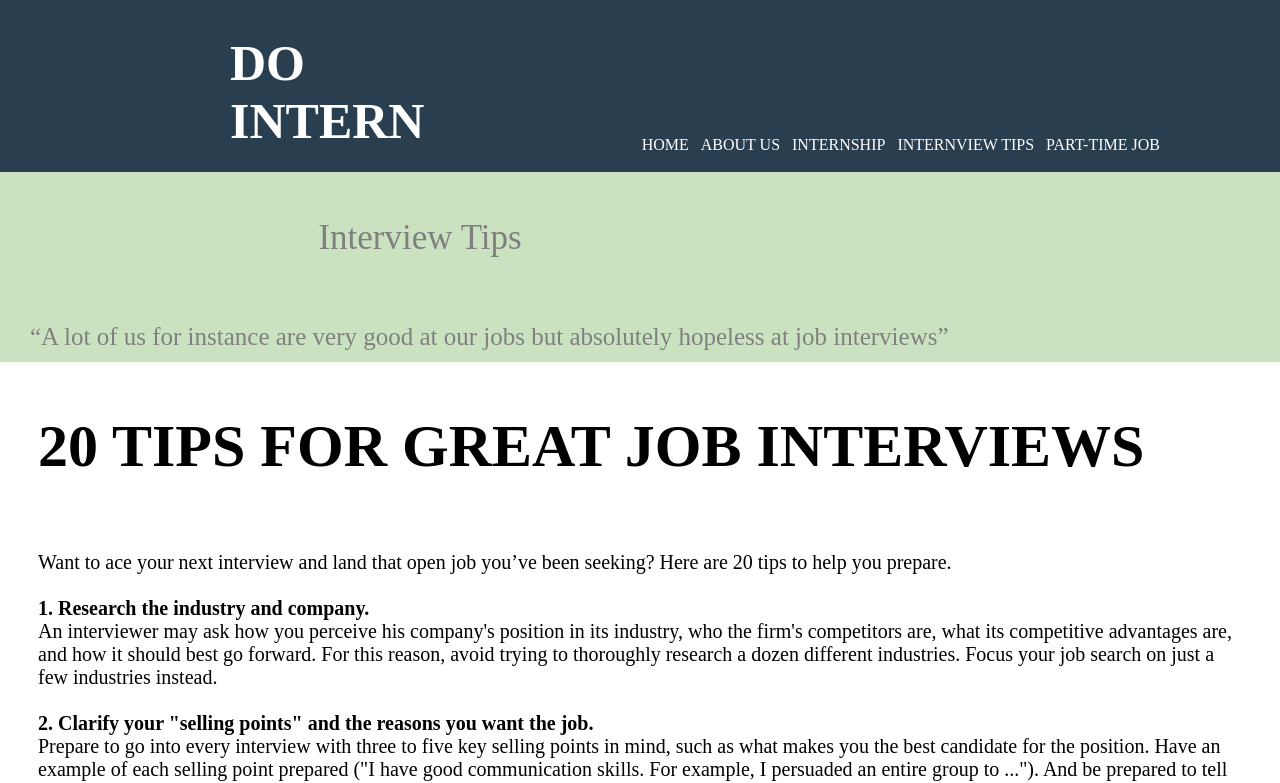
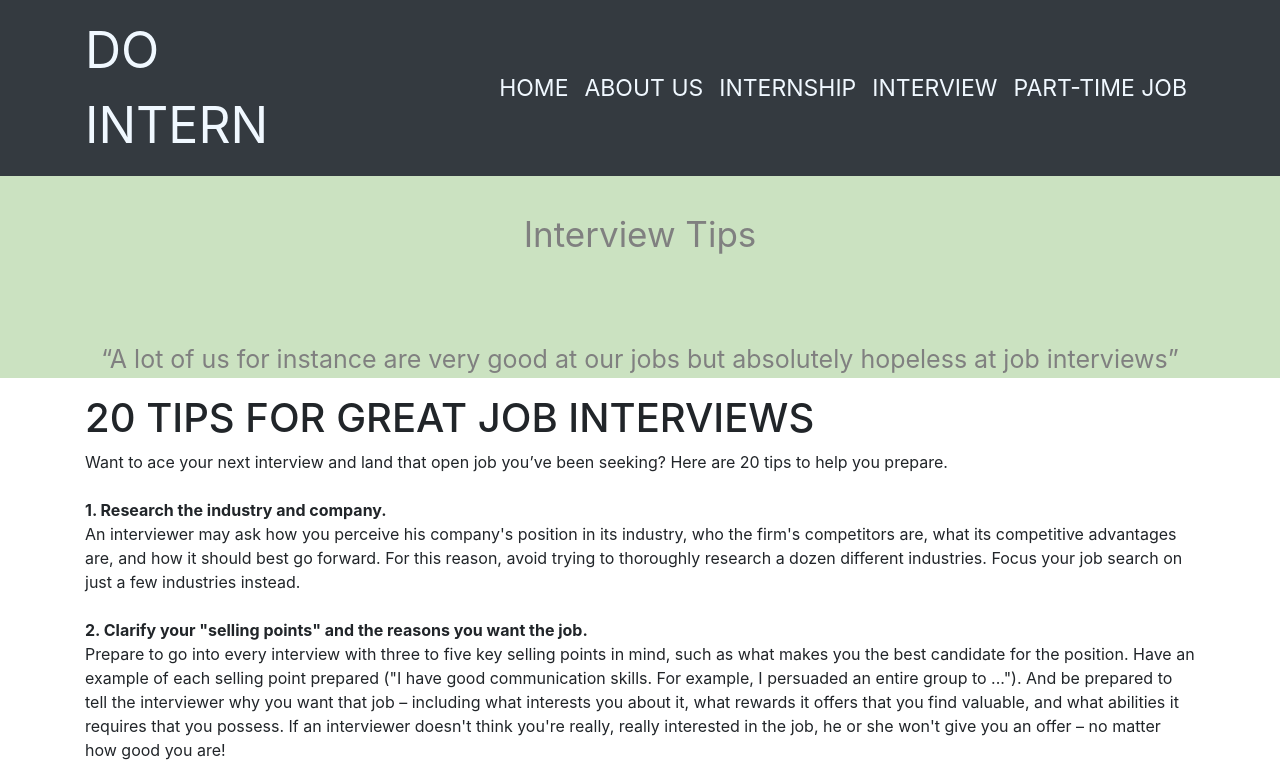
Before and after one commit to souravku34/project, a plain HTML site: page index4.html in a window 1280 px wide. Shown: the top 783 px of the page. Drawn offline with nearby package versions, Linux system fonts and the light colour scheme.

Commit message:
Update index4.html

```diff
--- a/index4.html
+++ b/index4.html
@@ -1,18 +1,49 @@
-<html>
+<!DOCTYPE html>
+<html lang="en">
 <head>
-	<link rel="stylesheet" type="text/css"  href="sec.css">
+    <meta charset="utf-8">
+    <meta name="viewport" content="width=device-width, initial-scale=1">
+    <link rel="stylesheet" href="https://maxcdn.bootstrapcdn.com/bootstrap/4.4.1/css/bootstrap.min.css">
+    <script src="https://ajax.googleapis.com/ajax/libs/jquery/3.4.1/jquery.min.js"></script>
+    <script src="https://cdnjs.cloudflare.com/ajax/libs/popper.js/1.16.0/umd/popper.min.js"></script>
+    <script src="https://maxcdn.bootstrapcdn.com/bootstrap/4.4.1/js/bootstrap.min.js"></script>
+    <title>INTERVIEW TIPS</title>
 </head>
-<title>	Interview tips</title>
 <body>
-<div class="asd">
-<h1 class="praa"><a href="index.html">do <br>intern</a></h1>
-<p class="wer"><a href="index.html">home</a>&nbsp;&nbsp;&nbsp;<a href="index2.html">about us</a>&nbsp;&nbsp;&nbsp;<a href="index3.html">internship</a>&nbsp;&nbsp;&nbsp;<a href="index4.html">internview tips</a>&nbsp;&nbsp;&nbsp;<a href="index5.html">part-time job</a></p>
+    <nav class="navbar navbar-expand-sm navbar-dark bg-dark">
+		<div class="container">
+		<a href="index1.html" class="navbar-brand" style="font-size:50px; color: aliceblue;">DO<br>INTERN</a>
+		<button class="navbar-toggler btn-primary" data-toggle="collapse" data-target="#navbaraid">
+			<span class="navbar-toggler-icon"></span>
+		</button>
+		<div class="collapse navbar-collapse" id="navbaraid">
+		<ul class="navbar-nav text-center ml-auto">
+			<li class="nav-item">
+				<a href="index1.html" class="nav-link" style="font-size: 23px; color: aliceblue;">HOME</a>
+			</li>
+			<li class="nav-item">
+				<a href="page2.html" class="nav-link" style="font-size: 23px; color: aliceblue;">ABOUT US</a>
+			</li>
+			<li class="nav-item">
+				<a href="page3.html" class="nav-link" style="font-size: 23px; color: aliceblue;">INTERNSHIP</a>
+			</li>
+			<li class="nav-item">
+				<a href="page4.html" class="nav-link" style="font-size: 23px; color: aliceblue;">INTERVIEW</a>
+			</li>
+            <li class="nav-item">
+				<a href="page5.html" class="nav-link" style="font-size: 23px; color: aliceblue;">PART-TIME JOB</a>
+			</li>
+		</ul>
+	</div>
+	</div>
+</nav>
+<div style="background-color:#cbe2c1;">
+    <div class="container" style="padding-top: 2em;"><p class="text-center"style="color:grey; font-size:35px;">Interview Tips</p></div>
+    <div class="container"style="padding-top: 4em;"><p class="text-center" style="color:grey; font-size: 25px;">“A lot of us for instance are very good at our jobs but absolutely hopeless at job interviews”
+    </p></div>
 </div>
-<div class="qaz">
-<p  style="float:right;">Interview tips</p>
-<p class="wsx" style="float:left;">“A lot of us for instance are very good at our jobs but absolutely hopeless at job interviews”
-</p>
-</div><br><h1>20 TIPS FOR GREAT JOB INTERVIEWS</h1>
+<div class="container">
+<h1>20 TIPS FOR GREAT JOB INTERVIEWS</h1>
 <p class="edc">Want to ace your next interview and land that open job you’ve been seeking? Here are 20 tips to help you prepare.<br><br>
 <b>1. Research the industry and company.</b><br>
 An interviewer may ask how you perceive his company's position in its industry, who the firm's competitors are, what its competitive advantages are, and how it should best go forward. For this reason, avoid trying to thoroughly research a dozen different industries. Focus your job search on just a few industries instead.<br><br>
@@ -88,13 +119,33 @@ To write a good thank-you note, you'll need to take time after each interview to
 If you've had a bad interview for a job that you truly think would be a great fit for you (not just something you want badly), don't give up! Write a note, send an email, or call the interviewer to let him or her know that you think you did a poor job of communicating why you think this job would be a good match. Reiterate what you have to offer the company, and say that you'd like an opportunity to contribute. Whether this strategy will get you a job offer depends on the company and on you. But one thing's for sure: If you don't try, your chances are exactly zero. We've seen this approach work on numerous occasions, and we encourage you to give it that last shot.<br><br>
 
 If you follow the above 20 strategies, you'll be as prepared as any candidate an interviewer has ever seen. Check out our Open Jobs to start your new career today. Good luck!<br><br></p>
-<div class="fadiv">
-<p class="ftdiv"">
-&copy; Do Intern
-<span  class="fdiv">
-<a href="index.html">home</a>&nbsp;&nbsp;<a href="index2.html">about us</a>&nbsp;&nbsp;<a href="index3.html">internship</a>&nbsp;&nbsp;<a href="index4.html">internview tips</a>&nbsp;&nbsp;<a href="index5.html">part-time job</a>
-</span>
-</p>
+</div>
+<div>
+    <nav class="navbar navbar-expand-lg navbar-dark bg-dark">
+        <div class="container">
+            <!-- <a class="navbar-brand" href="#">Navbar</a> -->
+            <p style="color: #cce6ff">© Do Intern</p>
+
+            <ul class="navbar-nav text-center ml-auto">
+                <li class="nav-item">
+                    <a href="#" class="nav-link">HOME</a>
+                </li>
+                <li class="nav-item">
+                    <a href="#" class="nav-link" >ABOUT US</a>
+                </li>
+                <li class="nav-item">
+                    <a href="#" class="nav-link" >INTERNSHIP</a>
+                </li>
+                <li class="nav-item">
+                    <a href="#" class="nav-link" >INTERVIEW</a>
+                </li>
+                <li class="nav-item">
+                    <a href="#" class="nav-link" >PART-TIME JOB</a>
+                </li>
+            </ul>
+        <!-- </div> -->
+        </div>
+      </nav>
 </div>
 </body>
 </html>
```
